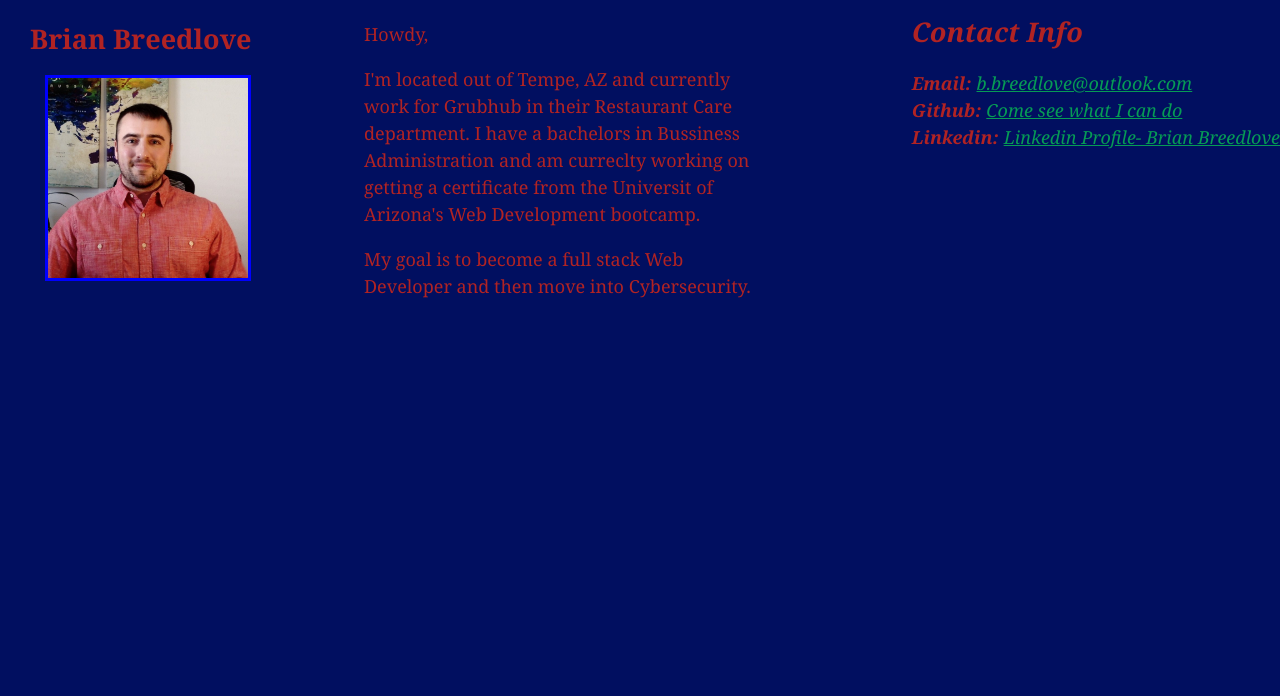
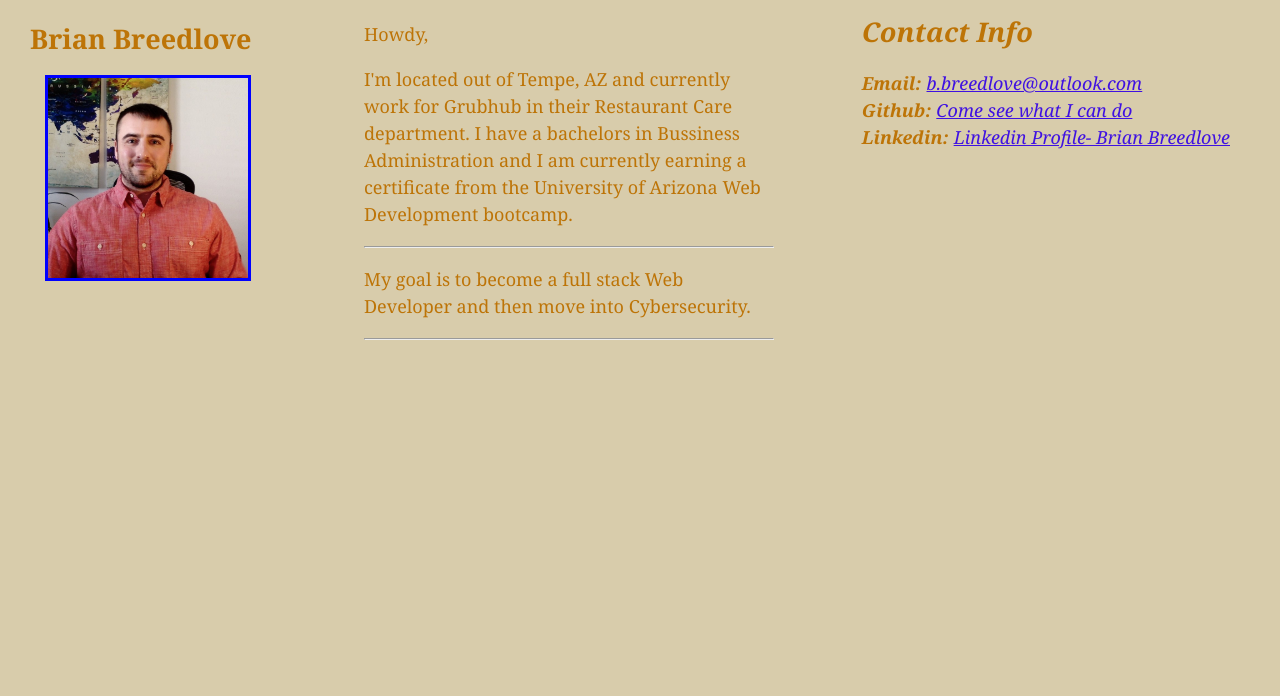
Before and after one commit to Cerberus0013/My-Bio, a plain HTML site: page index.html in a window 1280 px wide. Shown: the part 104-800 px from the top of the page. Drawn offline with Linux system fonts and the light colour scheme.

Commit message:
updated wording

```diff
--- a/assets/style.css
+++ b/assets/style.css
@@ -4,8 +4,8 @@ body {
   font-family: Georgia, 'Times New Roman', Times, serif;
   font-size: 18px;
   line-height: 150%;
-  color: rgb(177, 35, 35);
-  background: hsl(231, 98%, 19%);
+  color: rgb(189, 116, 7);
+  background: hsl(44, 37%, 76%);
 }
 
 
@@ -62,7 +62,7 @@ h1{
 #contact {
     width 5%;
     float: right;
-
+    margin-right: 50px;
 }
 
 #contact h2 {
@@ -71,6 +71,6 @@ h1{
 }
 
 a {
-    color: rgb(6, 155, 85);
+    color: rgb(63, 17, 226);
     line-height: 1.3;
 }
--- a/index.html
+++ b/index.html
@@ -7,6 +7,7 @@
     <link rel="stylesheet" href="./assets/style.css" />
   </head>
   <body>
+    <!--banner and photo-->
     <header>
       <h1>Student Bio</h1>
     </header>
@@ -17,7 +18,7 @@
         src="./assets/images/1610920805277.jpeg"
         alt="Brian Breedlove wearing a red shirt"
       />
-      <!---->
+      <!--Para graph about me-->
     </section>
     <section id="about-me">
       <div>
@@ -25,14 +26,15 @@
         <p>
           I'm located out of Tempe, AZ and currently work for Grubhub in their
           Restaurant Care department. I have a bachelors in Bussiness
-          Administration and am curreclty working on getting a certificate from
-          the Universit of Arizona's Web Development bootcamp.
+          Administration and I am currently earning  a certificate from
+          the University of Arizona Web Development bootcamp.
         </p>
-
+        <hr />
         <p>
           My goal is to become a full stack Web Developer and then move into
           Cybersecurity.
         </p>
+        <hr>
       </div>
     </section>
     <address id="contact">
```
